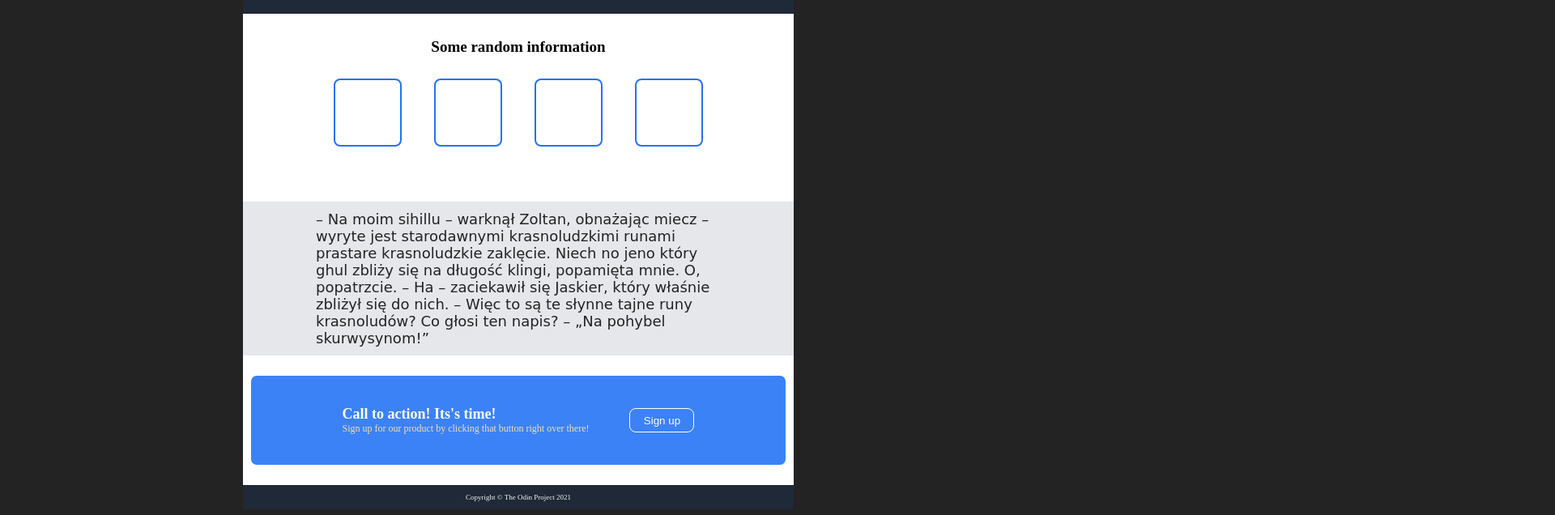
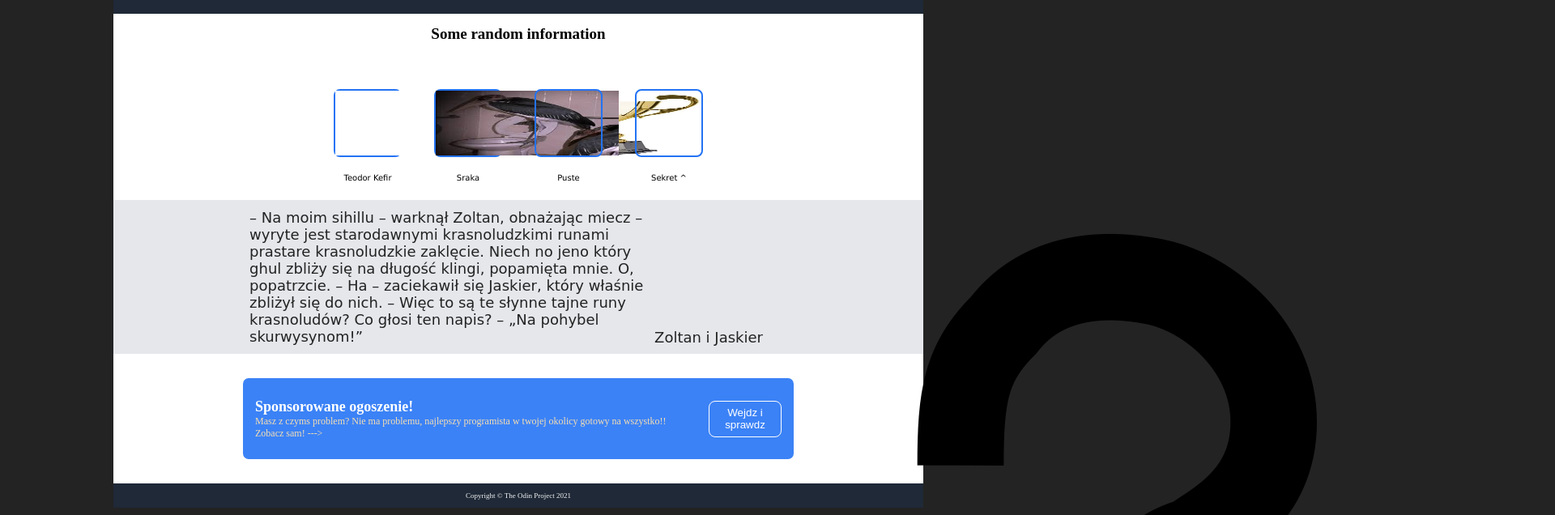
Before and after one commit to mort5554/Landing-page, a plain HTML site: page index.html in a window 1280 px wide. Shown: the part 303-939 px from the top of the page at 81% size, 1920 px wide, since content can reach past the window. Drawn offline with Linux system fonts and the light colour scheme.

Commit message:
Finishing decorations and adding few links

```diff
--- a/index.html
+++ b/index.html
@@ -27,10 +27,10 @@
     </div>
     <div class="middle-container">
         <div class="boxes">
-            <div class="box1"></div>
-            <div class="box2"></div>
-            <div class="box3"></div>
-            <div class="box4"></div>
+            <div class="column-box"><div class="box1"><img src="puchar.jpg"></div><span class="random-info center">Teodor Kefir</span></div>
+            <div class="column-box"><div class="box2"><img src="ptakasraka.jpeg"></div><span class="random-info center">Sraka</span></div>
+            <div class="column-box"><div class="box3"></div><span class="random-info center">Puste</span></div>
+            <div class="column-box"><div class="box4"><p><a href="https://www.youtube.com/watch?v=dQw4w9WgXcQ"><img src="uestionmark.png" alt="?"></div></a><span class="random-info center">Sekret ^</span></div>
         </div>
     </div>
     <div class="quote-container">
@@ -39,15 +39,18 @@
                 – Ha – zaciekawił się Jaskier, który właśnie zbliżył się do nich. – Więc to są te słynne tajne runy krasnoludów? Co głosi ten napis?
                 – „Na pohybel skurwysynom!”</div>
         </div>
+        <div class="signature text-quote">
+            <div class="sign-enhance">Zoltan i Jaskier</div>
+        </div>
     </div>
     <div class="advertisment-container">
         <div class="advertisment">
             <div class="advert">
-                <div class="advert-text-big">Call to action! Its's time!</div>
-                <div class="advert-text-small">Sign up for our product by clicking that button right over there!</div>
+                <div class="advert-text-big">Sponsorowane ogoszenie!</div>
+                <div class="advert-text-small">Masz z czyms problem? Nie ma problemu, najlepszy programista w twojej okolicy gotowy na wszystko!! Zobacz sam! ---></div>
             </div>
             <div class="button-elements">
-                <button class="but">Sign up</button>
+                <button class="but"><a class="no-link" href="https://github.com/ssmf" target="_blank" rel="noopener noreferrer">Wejdz i sprawdz</a></button>
             </div>
         </div>
     </div>
--- a/style.css
+++ b/style.css
@@ -1,8 +1,8 @@
 body{
     background-color: #232323;
     margin-top: 0px;
-    margin-left: 300px;
-    margin-right: 300px;
+    margin-left: 140px;
+    margin-right: 140px;
 }
 .top-logo{
     display: flex;
@@ -56,7 +56,7 @@ body{
     font-size: large;
     color: white;
     font-size: 21px;
-
+    line-height: 10px;
 }
 .small-text{
     font-size: small;
@@ -93,24 +93,46 @@ body{
     display: flex;
     font-weight: bold;
     font-size: 19px;
-    align-self: flex-start;
+    align-self: center;
     justify-content: center;
     background-color: white;
-    padding-top: 30px;
+    height: 50px;
+}
+.random{
+    display: flex;
+    align-self: center;
 }
 .boxes{
     display: flex;
     flex-direction: row;
-    justify-content: center;
-    padding-bottom: 40px;
 }
-.boxes div{
+.box1,
+.box2,
+.box3,
+.box4{
     display: flex;
     border: 2px solid #2373f4;
     height: 80px;
     width: 80px;
     margin: 20px;
     border-radius: 8px;
+}
+.column-box{
+    display: flex;
+    align-items: flex-end;
+    flex-direction: column;
+    align-items: center;
+}
+.random-info{
+    font-size: x-small;
+    word-wrap: break-word;
+    width: 70px;
+    gap: 3px;
+    font-family: 'Lucida Sans', 'Lucida Sans Regular', 'Lucida Grande', 'Lucida Sans Unicode', Geneva, Verdana, sans-serif;
+}
+.center{
+    display: flex;
+    justify-content: center;
 }
 .quote-container{
     display: flex;
@@ -129,6 +151,14 @@ body{
     font-size: large;
     font-family: cursive;
 }
+.signature{
+    display: flex;
+    align-self: flex-end;
+}
+.sign-enhance{
+    padding-bottom: 10px;
+    padding-right: 30px;
+}
 .advertisment-container{
     display: flex;
     height: 160px;
@@ -144,7 +174,12 @@ body{
     height: 100px;
     width: 650px;
     border-radius: 7px;
-    padding: 5px;
+    padding-left: 15px;
+    padding-right: 15px;
+}
+.no-link{
+    color: white;
+    text-decoration: none;
 }
 .advert-text-big{
     color: white;
@@ -168,8 +203,8 @@ body{
     color: white;
     background-color: #3b82f6;
     border-radius: 8px;
-    height: 30px;
-    width: 80px;
+    height: 45px;
+    width: 90px;
 }
 .end-container{
     display: flex;
```
Also changed, not shown: ptakasraka.jpeg (added), puchar.jpg (added), uestionmark.png (added).
